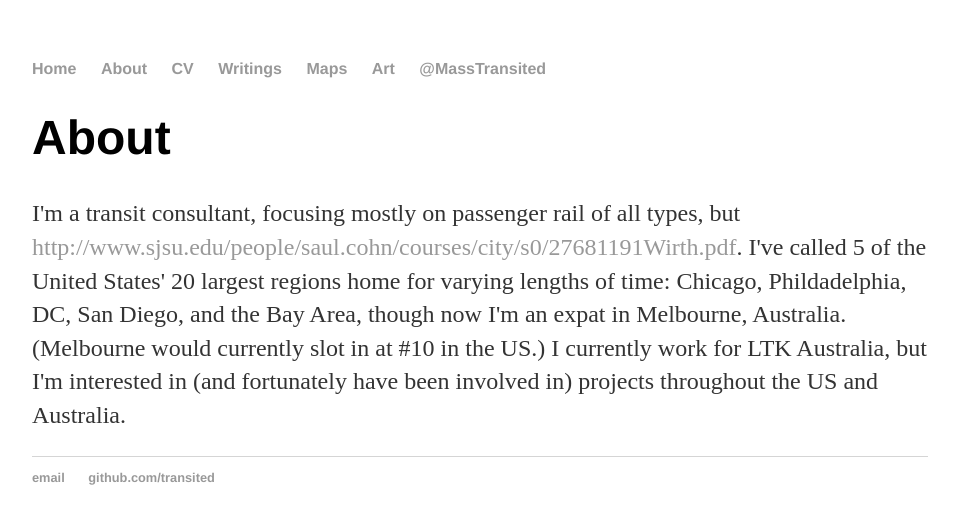
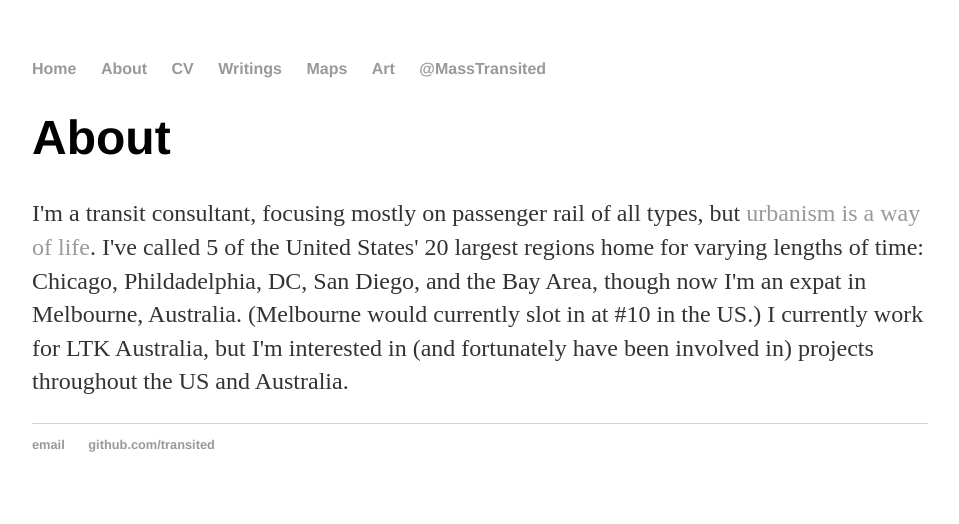
Before and after one commit to transited/transited.github.io, a Jekyll site: the page built from about.html, in a window 1280 px wide. Shown: the top 524 px of the page, without its empty margins (160-1119 px from the left). Built offline with Jekyll 4.4.1, drawn with Linux system fonts in a browser that asks for light colours.

Commit message:
Update about.html
Fixed link to "Urbanism is a way of life"

```diff
--- a/about.html
+++ b/about.html
@@ -4,6 +4,6 @@
 ---
 <div class="blurb">
 	<h1>About</h1>
-	<p>I'm a transit consultant, focusing mostly on passenger rail of all types, but <a href="urbanism is a way of life">http://www.sjsu.edu/people/saul.cohn/courses/city/s0/27681191Wirth.pdf</a>. I've called 5 of the United States' 20 largest regions home for varying lengths of time: Chicago, Phildadelphia, DC, San Diego, and the Bay Area, though now I'm an expat in Melbourne, Australia. (Melbourne would currently slot in at #10 in the US.)
+	<p>I'm a transit consultant, focusing mostly on passenger rail of all types, but <a href="http://www.sjsu.edu/people/saul.cohn/courses/city/s0/27681191Wirth.pdf">urbanism is a way of life</a>. I've called 5 of the United States' 20 largest regions home for varying lengths of time: Chicago, Phildadelphia, DC, San Diego, and the Bay Area, though now I'm an expat in Melbourne, Australia. (Melbourne would currently slot in at #10 in the US.)
 I currently work for LTK Australia, but I'm interested in (and fortunately have been involved in) projects throughout the US and Australia.</p>
 </div><!-- /.blurb -->
```
